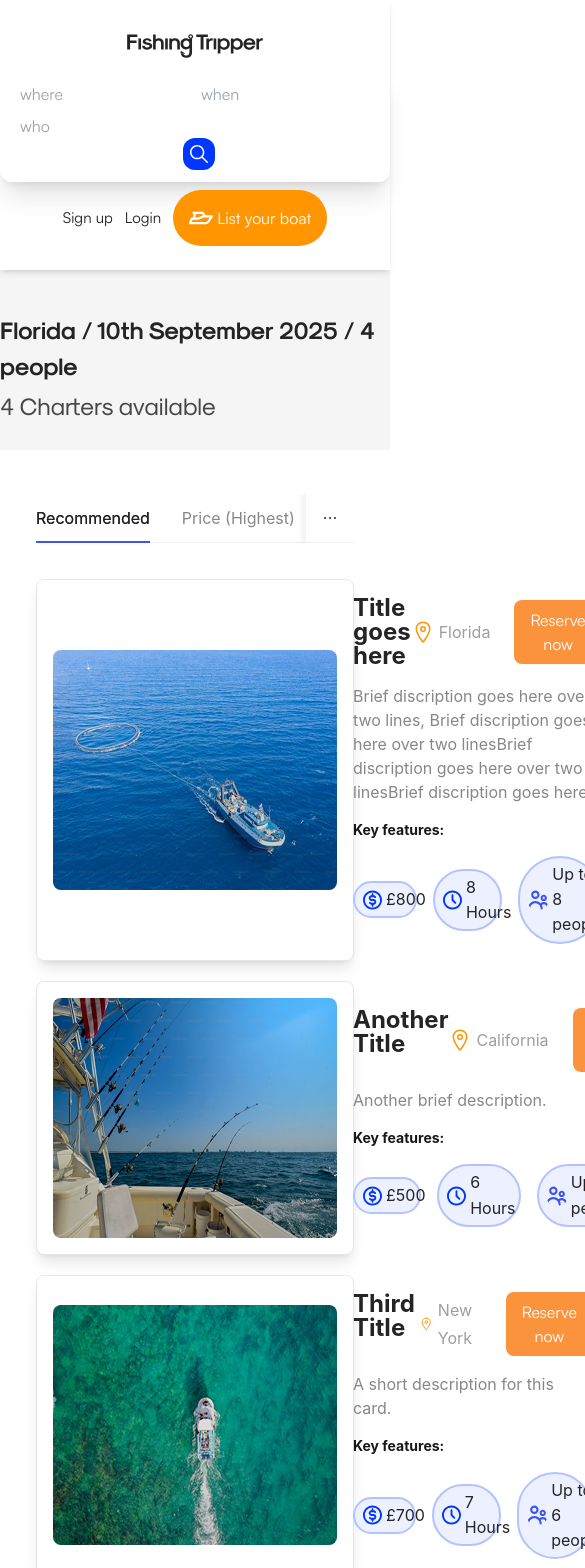
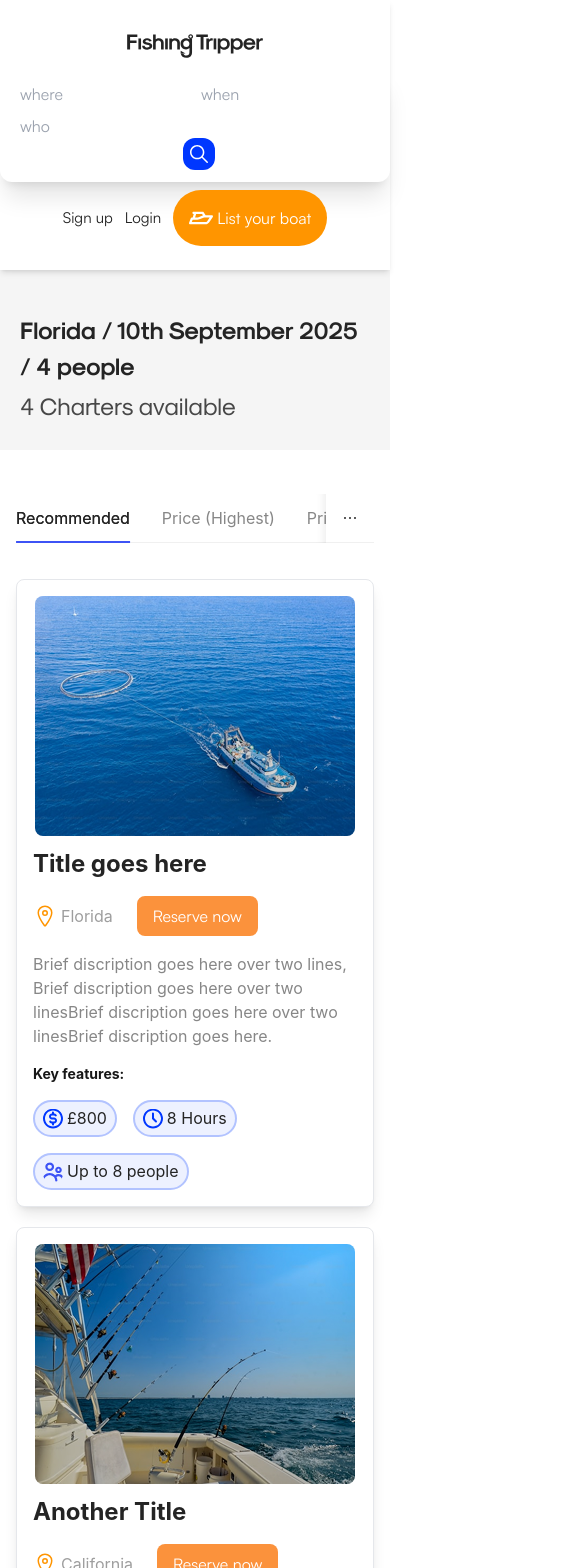
Before and after one commit to AbuRahat889/Fishing-Tripper, a Next.js app: page /search-result in a window 390 px wide. Shown: the top 1568 px of the page, 585 px wide, since content can reach past the window. Built offline with nearby package versions, Linux system fonts and the light colour scheme.

Commit message:
make responsive search page

```diff
--- a/src/app/(default)/search-result/page.tsx
+++ b/src/app/(default)/search-result/page.tsx
@@ -5,7 +5,7 @@ export default function page() {
   return (
     <div>
       <div className="bg-[#F5F5F5] pt-[41px] pb-[31px] ">
-        <div className="container mx-auto">
+        <div className="container mx-auto px-5 lg:px-0">
           <h1 className="text-2xl font-bold text-[#242424] leading-9">
             Florida / 10th September 2025 / 4 people
           </h1>
--- a/src/components/Home/TopChartersCard.tsx
+++ b/src/components/Home/TopChartersCard.tsx
@@ -26,7 +26,7 @@ const TopChartersCard: React.FC<CardProps> = ({
   imageUrl,
 }) => {
   return (
-    <div className="flex items-center bg-white rounded-lg shadow-lg p-4 gap-4 border mt-5">
+    <div className="flex flex-col md:flex-row items-center bg-white rounded-lg shadow-lg p-4 gap-4 border mt-5">
       <Image
         src={imageUrl}
         alt={title}
@@ -36,7 +36,7 @@ const TopChartersCard: React.FC<CardProps> = ({
       />
 
       <div className="flex-1">
-        <div className="flex justify-between ">
+        <div className="flex flex-col md:flex-row gap-5 lg:gap-0 justify-between ">
           <h3 className="text-2xl text-[#242424] leading-6 font-bold align-text-bottom ">
             {title}
           </h3>
@@ -54,7 +54,7 @@ const TopChartersCard: React.FC<CardProps> = ({
         <p className="text-base text-[#878787] my-4">{description}</p>
         <p className="font-bold text-sm text-[#171717] ">Key features:</p>
 
-        <div className="flex items-center gap-4 mt-4">
+        <div className="flex flex-wrap  md:flex-row w-full items-center gap-4 mt-4">
           <div className="flex items-center gap-1 bg-[#EDF1FF] px-2 py-1 rounded-full border-2 border-[#b2c3ff] text-[#242424]">
             <Image
               src={doller}
--- a/src/components/Tab/searchPageTab.tsx
+++ b/src/components/Tab/searchPageTab.tsx
@@ -49,7 +49,7 @@ const SearchTab = () => (
       },
     }}
   >
-    <section className="pt-[28px] pb-[40px] px-5">
+    <section className="pt-[28px] pb-[40px] px2 md:px-5">
       <div className="container">
         <div className=" p-4 ">
           <Tabs defaultActiveKey="1" items={items} onChange={onChange} />
```
